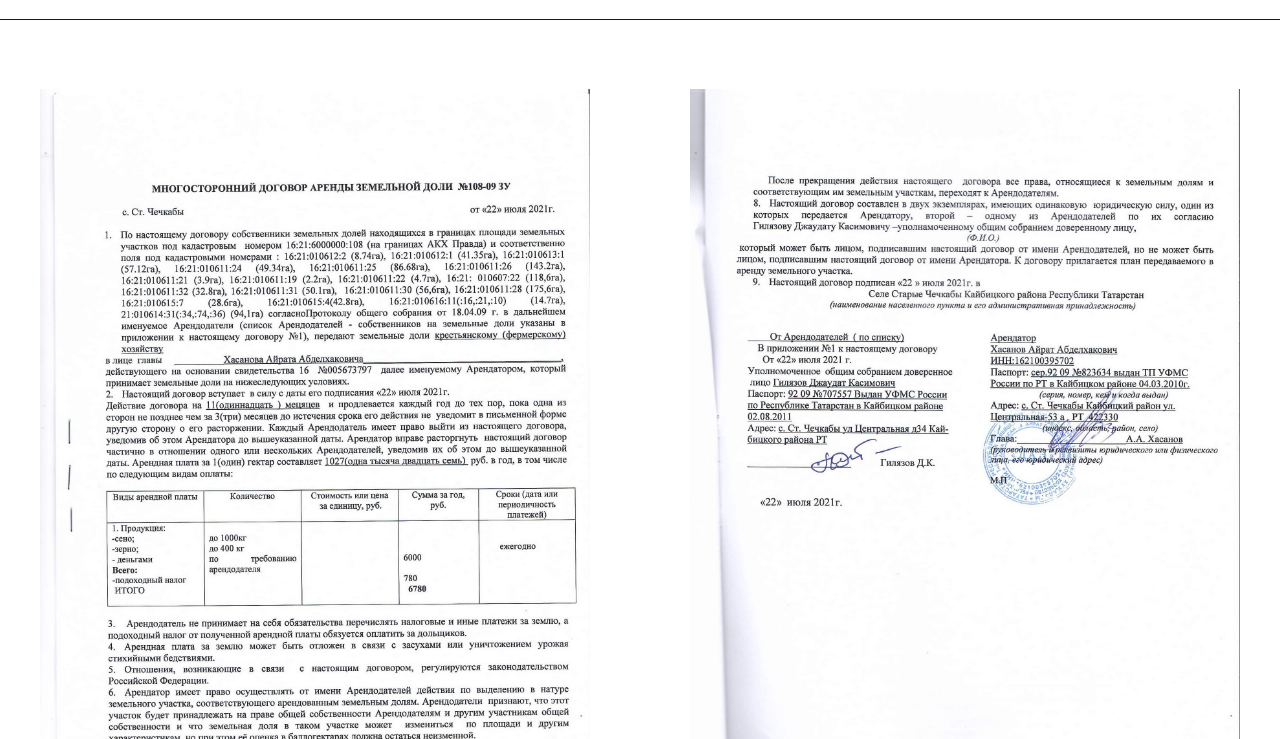
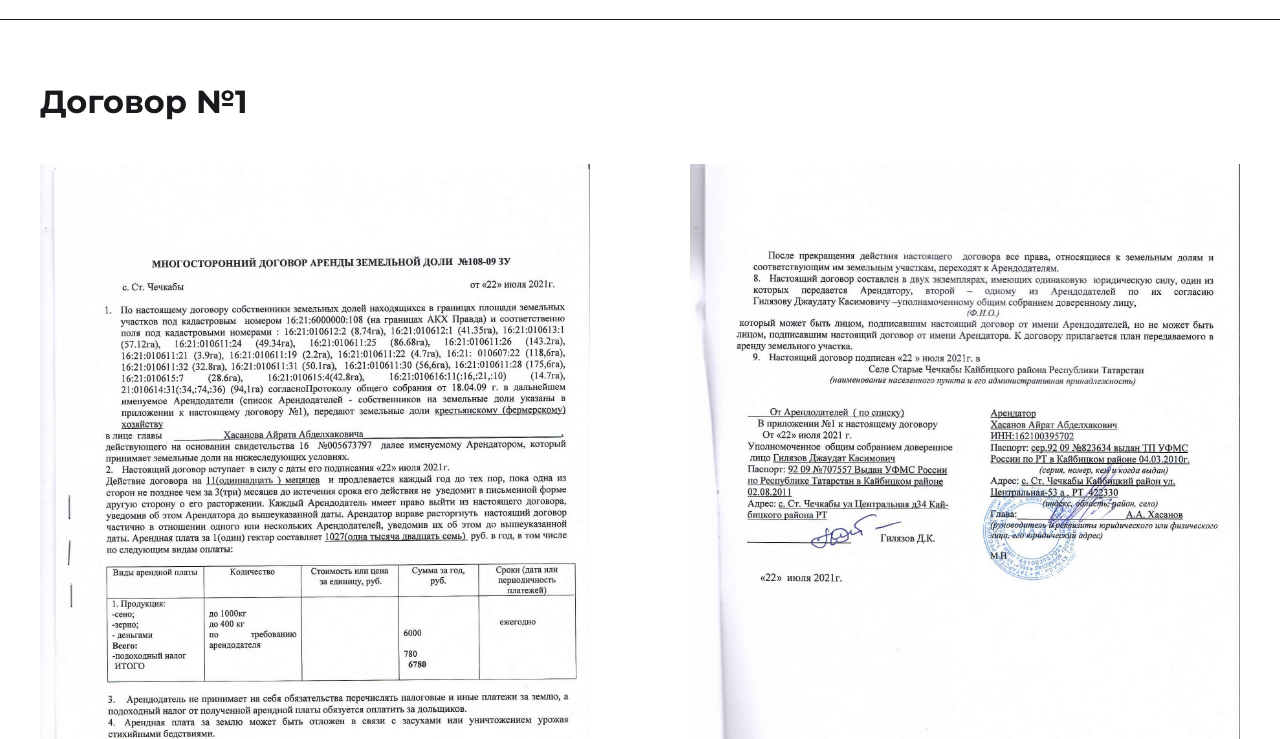
Before and after one commit to albayazit/FarmLanding, a plain HTML site: page pages/dogovor_1.html in a window 1280 px wide. Shown: the part 61-800 px from the top of the page. Drawn offline with Linux system fonts and the light colour scheme.

Commit message:
Add title in documentation pages

```diff
--- a/#source/scss/docstyle.scss
+++ b/#source/scss/docstyle.scss
@@ -38,6 +38,12 @@ body{
     margin: 0 0 150px 0;
 }
 
+.title{
+    font-size: 32px;
+    font-weight: 700;
+    margin: 0 0 50px 0;
+}
+
 .block {
     display: flex;
     justify-content: space-between;
--- a/pages/dogovor_1.html
+++ b/pages/dogovor_1.html
@@ -12,7 +12,7 @@
     <div class="header">
         <div class="header__content">
             <div class="header__button">
-                <a href="../index.html"><img src="../img/icons/icon_back.svg" alt=""></a>
+                <a href="../index.html#documentation"><img src="../img/icons/icon_back.svg" alt=""></a>
             </div>
             <div class="header__logo">
                 <a href="../index.html"><img src="../img/icons/icon_logo.svg" alt=""></a>
@@ -20,6 +20,9 @@
         </div>
     </div>
     <div class="content">
+        <div class="title">
+            Договор №1
+        </div>
         <div class="block">
             <div class="block__content">
                 <img src="../img/documentation/dogovor_1/1.jpg" alt="">
```
Also changed, not shown: pages/dogovor_2.html (+4 -1 lines), pages/dogovor_3.html (+4 -1 lines), pages/protocol_1.html (+4 -1 lines), css/docstyle.css, 1 other file.
